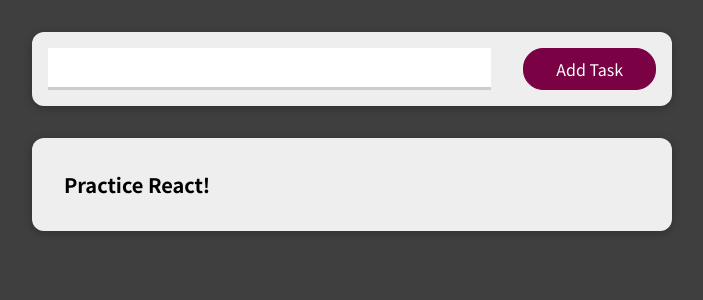
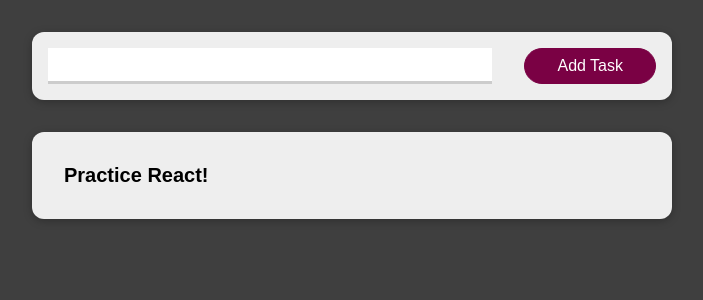
Before and after one commit to TituxMetal/react-tasks, a React (Vite) app: page / in a window 1280 px wide. Shown: the top 300 px of the page, without its empty margins (288-991 px from the left). Built offline with nearby package versions, Linux system fonts and the light colour scheme.

Commit message:
Updating index.css file; remove @import for fonts

```diff
--- a/src/index.css
+++ b/src/index.css
@@ -1,5 +1,3 @@
-@import url('https://fonts.googleapis.com/css2?family=Noto+Sans+JP:wght@400;700&display=swap');
-
 * {
   box-sizing: border-box;
 }
```
